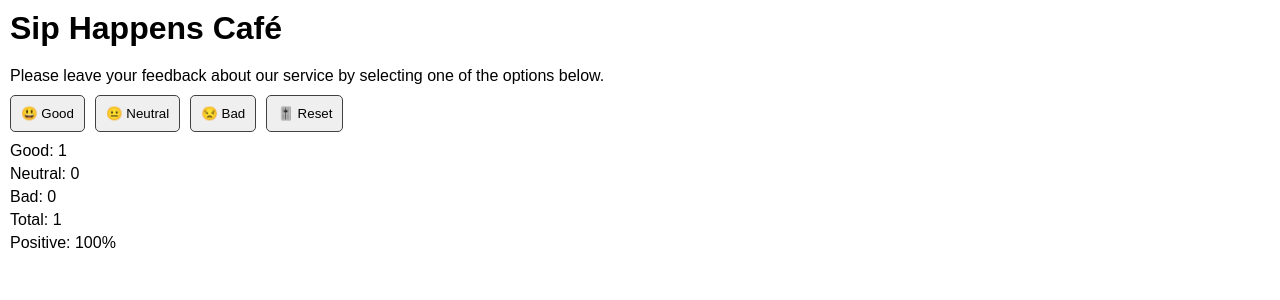
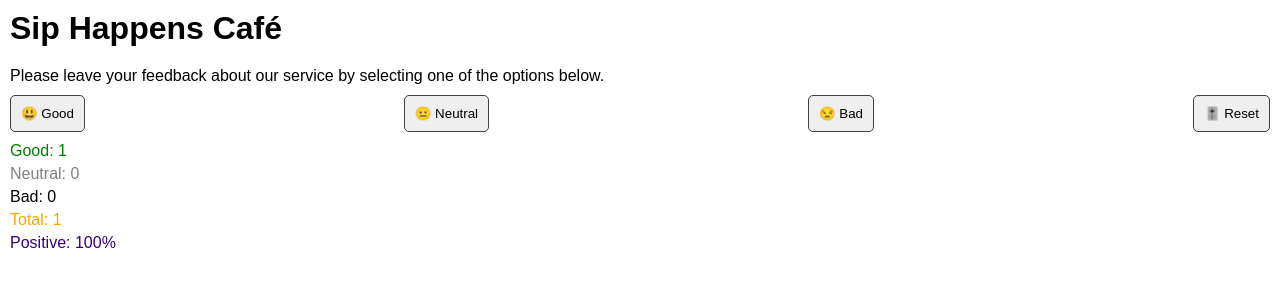
Before and after one commit to kuzmavasil74/goit-react-hw-02, a React (Vite) app: page / in a window 1280 px wide. Both pictures are taken after a click on the button "😃 Good". Shown: the top 300 px of the page. Built offline with nearby package versions, Linux system fonts and the light colour scheme.

Commit message:
kuzma_update_style-2

```diff
--- a/src/components/Feedback/Feedback.module.css
+++ b/src/components/Feedback/Feedback.module.css
@@ -4,3 +4,15 @@
   justify-content: left;
   gap: 5px;
 }
+.feedbackList :first-child {
+  color: green;
+}
+.feedbackList :nth-child(2) {
+  color: grey;
+}
+.feedbackList :nth-child(4) {
+  color: orange;
+}
+.feedbackList :last-child {
+  color: rgb(51, 0, 128);
+}
--- a/src/components/Option/Option.module.css
+++ b/src/components/Option/Option.module.css
@@ -1,5 +1,6 @@
 .optionButtonDiv {
   display: flex;
+  justify-content: space-between;
   gap: 10px;
   margin-bottom: 10px;
 }
```
